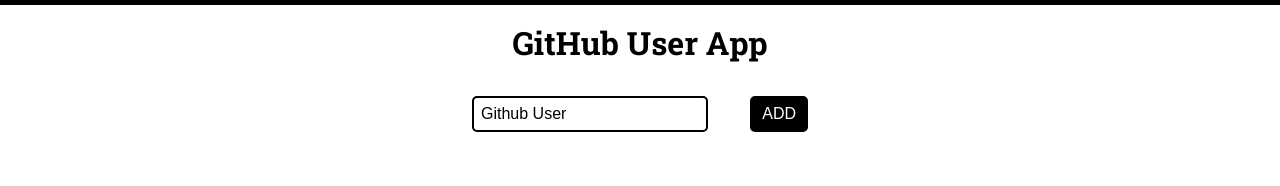
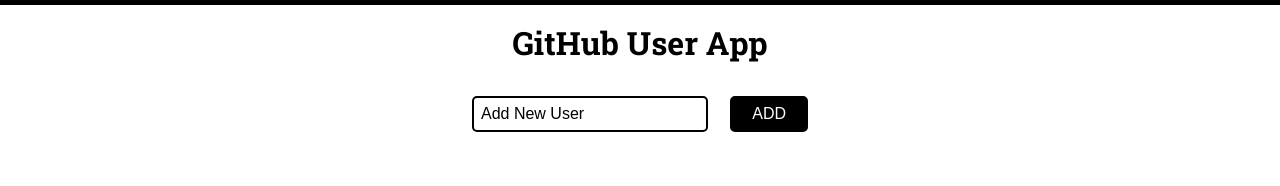
Before and after one commit to PraveenPal4232/github-profile-app, a React (Create React App) app: page / in a window 1280 px wide. Shown: the top 186 px of the page. Built offline with nearby package versions, Linux system fonts and the light colour scheme.

Commit message:
change form

```diff
--- a/src/App.css
+++ b/src/App.css
@@ -44,7 +44,7 @@
 input[type="submit"] {
   background-color: #000000;
   color: #ffffff;
-  padding: 5px 10px;
+  padding: 5px 20px;
   cursor: pointer;
 }
 input[type="submit"]:hover {
--- a/src/App.js
+++ b/src/App.js
@@ -27,7 +27,7 @@
       <form action="" onSubmit={this.handleSubmit}>
         <input
           type="text"
-          placeholder="Github User"
+          placeholder="Add New User"
           value={this.state.name}
           onChange={(event) => this.setState({ name: event.target.value })}
         />
```
